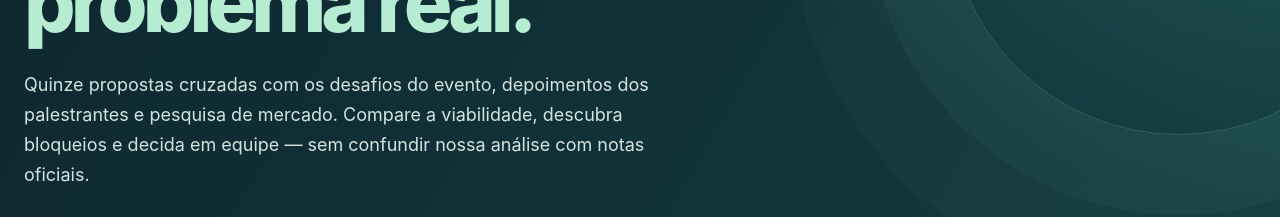
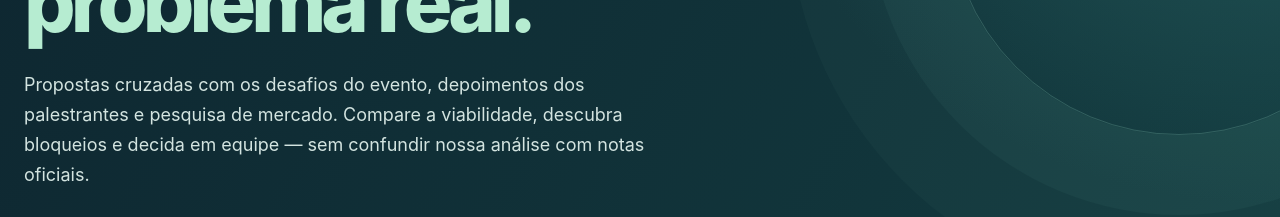
Before and after one commit to RaphaelFeijoSalles/smartcities-ldn-2026, a plain HTML site: page tools/decision-board/index.html in a window 1280 px wide. Shown: the part 417-634 px from the top of the page. Drawn offline with Linux system fonts and the light colour scheme.

Commit message:
chore(decision): align tools/decision-board/index.html with additional EcoVisão candidate

```diff
--- a/tools/decision-board/index.html
+++ b/tools/decision-board/index.html
@@ -25,7 +25,7 @@
       <div class="hero-content">
         <div class="kicker"><span class="signal"></span> CENTRAL DE PESQUISA · AI-FIRST</div>
         <h1>Uma boa ideia começa com <em>um problema real.</em></h1>
-        <p>Quinze propostas cruzadas com os desafios do evento, depoimentos dos palestrantes e pesquisa de mercado. Compare a viabilidade, descubra bloqueios e decida em equipe — sem confundir nossa análise com notas oficiais.</p>
+        <p>Propostas cruzadas com os desafios do evento, depoimentos dos palestrantes e pesquisa de mercado. Compare a viabilidade, descubra bloqueios e decida em equipe — sem confundir nossa análise com notas oficiais.</p>
         <div class="hero-actions">
           <a href="#explorar" class="action action-primary">Explorar propostas <span aria-hidden="true">↗</span></a>
           <a href="#comparar" class="action action-ghost">Ver comparativo</a>
```
